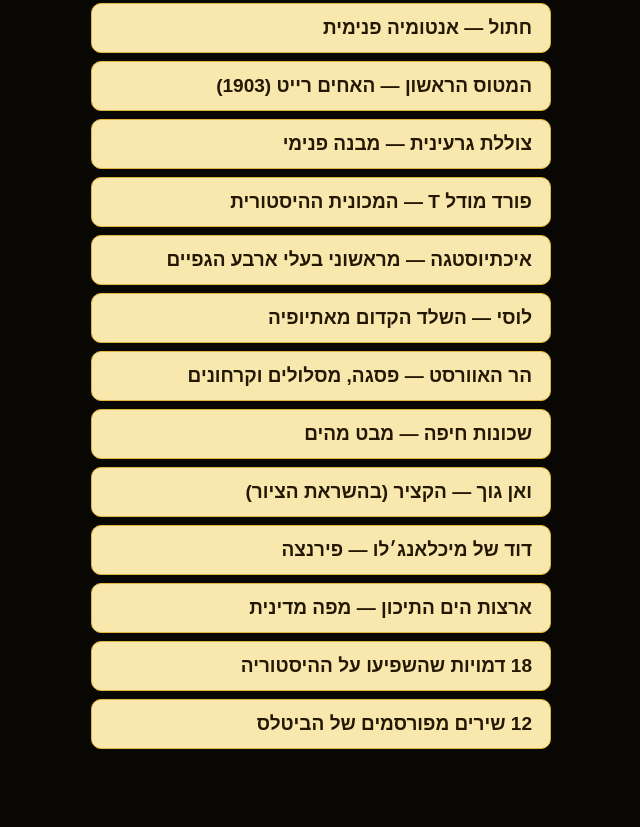
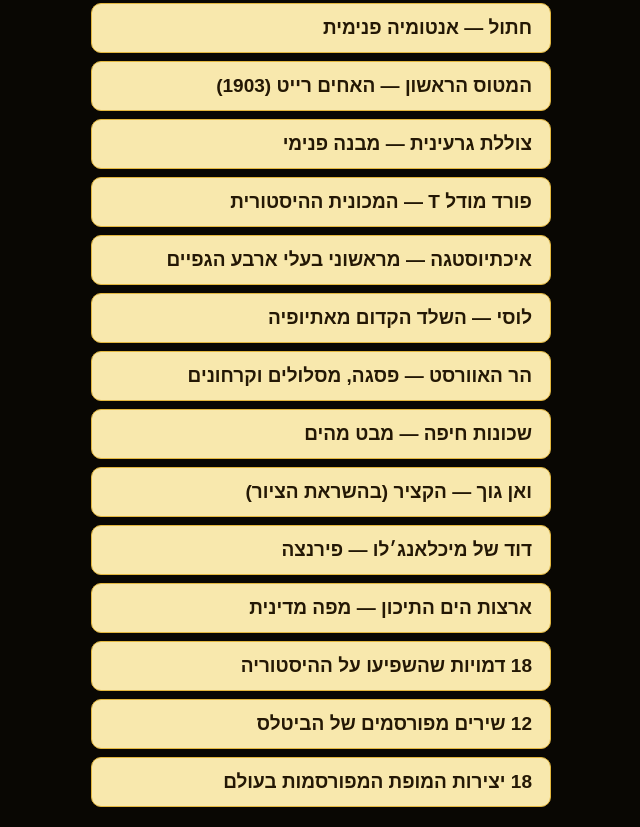
Before and after one commit to naftali24/visual, a plain HTML site: page index.html in a window 1280 px wide. Shown: the part 722-1549 px from the top of the page, without its empty margins (602-1242 px from the left). Before the commit the page ends 1491 px from the top, so only its background shows below. Drawn offline with Linux system fonts and the light colour scheme.

Commit message:
Add classic paintings topic to catalog

```diff
--- a/index.html
+++ b/index.html
@@ -48,6 +48,7 @@
 <a href="./topics/mediterranean-countries/index.html" data-topic="mediterranean-countries">ארצות הים התיכון — מפה מדינית</a>
 <a href="./topics/historical-figures-18/index.html" data-topic="historical-figures-18">18 דמויות שהשפיעו על ההיסטוריה</a>
 <a href="./topics/beatles-12-songs/index.html" data-topic="beatles-12-songs">12 שירים מפורסמים של הביטלס</a>
+<a href="./topics/classic-paintings-18/index.html" data-topic="classic-paintings-18">18 יצירות המופת המפורסמות בעולם</a>
 <!-- visual-topics:end -->
 </div>
 </main>
```
